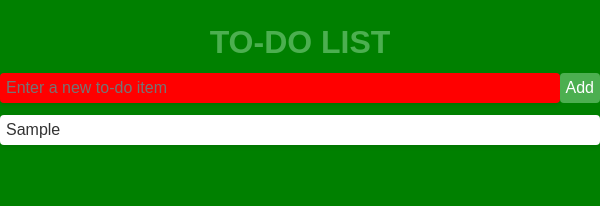
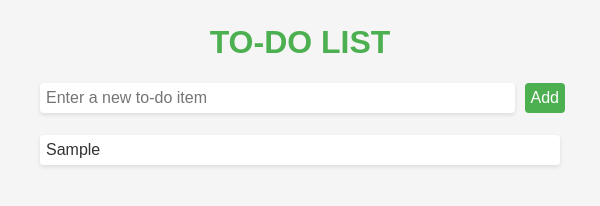
Before and after one commit to SaifAshrafHelmy/ToDoListApp, a plain HTML site: page index.html in a window 600 px wide. Both pictures are taken after typing "Sample" into the empty fields and a click on the button "Add". Drawn offline with Linux system fonts and the light colour scheme.

Commit message:
with MediaQueries

```diff
--- a/index.html
+++ b/index.html
@@ -6,11 +6,15 @@
 <!-- mark tasks as complete -- strikethrough text -->
 
 <!DOCTYPE html>
-<html>
+<html lang="en">
 <head>
+  <meta charset="UTF-8">
+  <meta http-equiv="X-UA-Compatible" content="IE=edge">
+  <meta name="viewport" content="width=device-width, initial-scale=1.0">
   <title>To-Do List</title>
   <link rel="stylesheet" href="style.css">
 </head>
+
 <body>
   <h1>To-Do List</h1>
   <form id="todo-form">
--- a/main.js
+++ b/main.js
@@ -38,6 +38,9 @@ function addTodo(text, done) {
       checkedStatus = !checkedStatus;
     }
     ifChecked();
+
+    deleteButton.classList.toggle('delete-button1')
+    deleteButton.classList.toggle('delete-button2')
   });
 
   checkbox.addEventListener('change', e => {
--- a/style.css
+++ b/style.css
@@ -99,21 +99,45 @@
     display: none;
   }
 
-
-  #todo-list li:hover .delete-button,input[type="checkbox"] {
+  #todo-list li:hover input[type="checkbox"] {
     display: inline-block;
   }
-  #todo-list li:hover input[type="checkbox"] {
-    display:block;
+
+  #todo-list li:hover .delete-button  {
+    display: inline-block;
   }
 
-  @media screen and (min-width: 500px) and (max-width: 800px) {
+
+
+
+
+
+  @media (max-width: 800px) {
     body {
-      width: 100%;
-      background: green;
+      width: 80%;
+      overflow: hidden;
     }
     #todo-input {
-      background-color: red;
+      margin-top: 10px;
+      margin-bottom: 10px;
+    }
+  }
+  @media (max-width: 600px) {
+    body {
+      width: 90%;
+    }
+    #todo-input {
+      margin-right: 10px;
+      margin-left: 10px;
+    }
+    #todo-list li {
+      margin-right: 10px;
+      margin-left: 10px;
+    }
+    button[type="submit"] {
+      margin-right: 5px;
     }
 
+
+
   }
```
